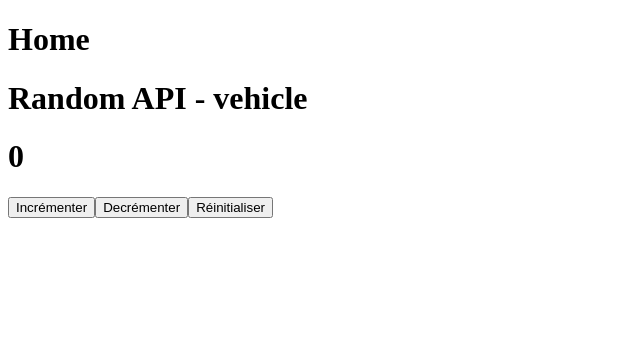
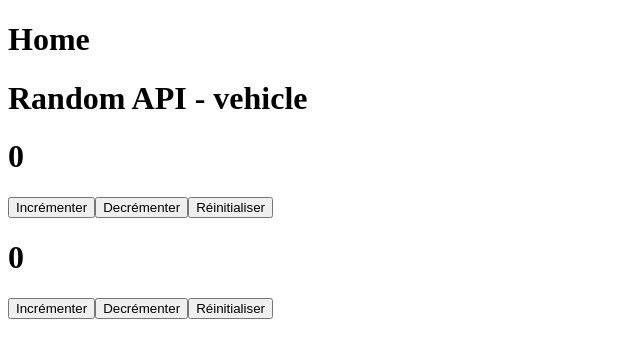
Before and after one commit to LAZA-GLORIA/Add_User_React, a React (Create React App) app: page / in a window 1280 px wide. Shown: the top 358 px of the page, without its empty margins (0-640 px from the left). Built offline with nearby package versions, Linux system fonts and the light colour scheme; no server answers.

Commit message:
useReducer dans un composant de type fonction ex composant Count

```diff
--- a/src/components/Count.js
+++ b/src/components/Count.js
@@ -1,15 +1,25 @@
 import React, {useReducer} from "react"
 
   //Les initialiser à l'extérieur de la fonction Count
-  const initialState = 0;
+  //const initialState = 0;
+  //Le state initial est différent du state, le state a la valeur du
+  //compteur actuel
+  const initialState = {
+      countOne: 0,
+      countTwo: 0
+  }
 
   //Je lui le state et l'action pour obtenir le nouveau state
   const reducer = (state, action) => {
-      switch(action) {
+      switch(action.type) {
           case "increment":
-              return state + 1
+              return {...state, countOne: state.countOne + action.value}
           case "decrement":
-              return state - 1
+              return {...state, countOne: state.countOne - action.value}
+          case "increment2":
+                return {...state, countTwo: state.countTwo + action.value}
+          case "decrement2":
+                return {...state, countTwo: state.countTwo - action.value}
           case "reinitialiser":
               return initialState
           default:
@@ -25,12 +35,22 @@ export default function Count() {
     //un state et l'action pour retourner le nouveau state
     const [count, dispatch] = useReducer(reducer, initialState)
     return (
+      <>
         <div>
-            <h1> {count} </h1>
+            <h1> {count.countOne} </h1>
             {/** la methode me permet d'accéder à mon action */}
-            <button onClick={() => dispatch("increment")}> Incrémenter </button>
-            <button onClick={() => dispatch("decrement")}> Decrémenter </button>
-            <button onClick={() => dispatch("reinitialiser")}> Réinitialiser </button>
+            <button onClick={() => dispatch({type: "increment", value: 1})}> Incrémenter </button>
+            <button onClick={() => dispatch({type: "decrement", value:1})}> Decrémenter </button>
+            <button onClick={() => dispatch({type: "reinitialiser"})}> Réinitialiser </button>
         </div>
+
+        <div>
+            <h1> {count.countTwo} </h1>
+            {/** la methode me permet d'accéder à mon action */}
+            <button onClick={() => dispatch({type: "increment2", value: 10})}> Incrémenter </button>
+            <button onClick={() => dispatch({type: "decrement2", value:5})}> Decrémenter </button>
+            <button onClick={() => dispatch({type: "reinitialiser"})}> Réinitialiser </button>
+        </div>
+      </>
     )
 }
```
